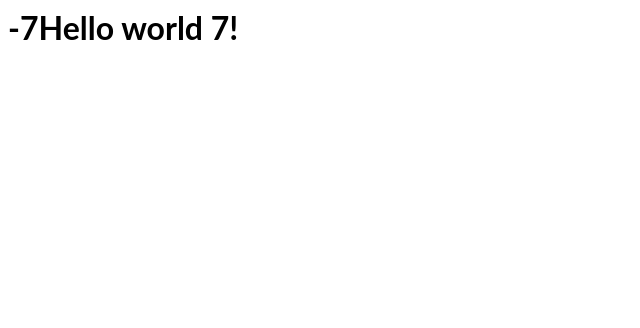
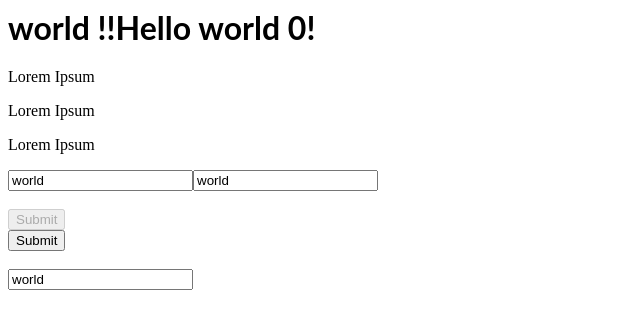
Before and after one commit to ziaritarik/angular-ivy-z28ivf, an Angular app: page / in a window 1280 px wide. Shown: the top 328 px of the page, without its empty margins (0-640 px from the left). Built offline with nearby package versions, Linux system fonts and the light colour scheme.

Commit message:
1 file modified

```diff
--- a/src/app/hello.component.ts
+++ b/src/app/hello.component.ts
@@ -2,20 +2,45 @@ import { Component, Input } from '@angular/core';
 
 @Component({
   selector: 'hello',
-  template: `<h1>{{countere}}Hello {{message}} {{counter}}!</h1>`,
+  template: `<h1>{{getMessage()}} !!Hello {{message}} {{counter}}!</h1>
+
+  <p> {{LongText}}</p>
+  <p [textContent]=LongText> </p>
+
+  <p textContent=LongText> </p>
+  <p textContent={{LongText}}> </p>
+
+
+  <input [value]="message"/>
+  <input value={{message}}/>
+  <br><br>
+  <button  disabled='disabled'>Submit</button>
+  <br>
+  <button  [disabled]='disabled'>Submit</button>
+  <br><br>
+
+  <input [value]="getMessage()"/>
+
+  `,
   styles: [`h1 { font-family: Lato; }`],
 })
 export class HelloComponent {
   message = 'world';
   counter = 0;
-  countere = 0;
+  LongText = 'Lorem Ipsum';
+  disabled = false;
   constructor() {
+    /*
     setInterval(() => {
       this.counter++;
     }, 1000);
 
     setInterval(() => {
       this.countere--;
-    }, 1000);
+    }, 1000);*/
+  }
+
+  getMessage() {
+    return 'world';
   }
 }
```
